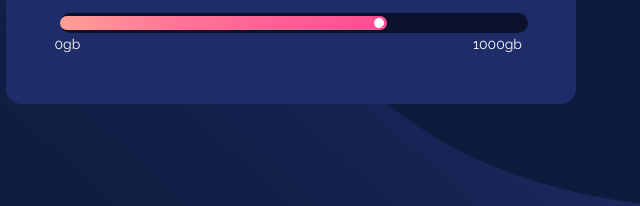
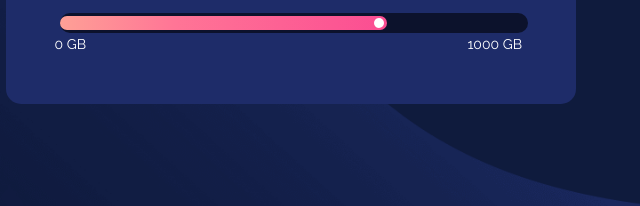
Before and after one commit to IgnasKazenas/fylo-data-storage-component-master, a plain HTML site: page index.html in a window 1280 px wide. Shown: the part 364-570 px from the top of the page, 640-1280 px from the left. Drawn offline with Linux system fonts and the light colour scheme.

Commit message:
added spaces in text

```diff
--- a/index.html
+++ b/index.html
@@ -57,10 +57,10 @@
 
       <div class="minmax">
         <div class="zero">
-          0gb
+          0 GB
         </div>
         <div class="thousand">
-          1000gb
+          1000 GB
         </div>
 
       </div>
```
